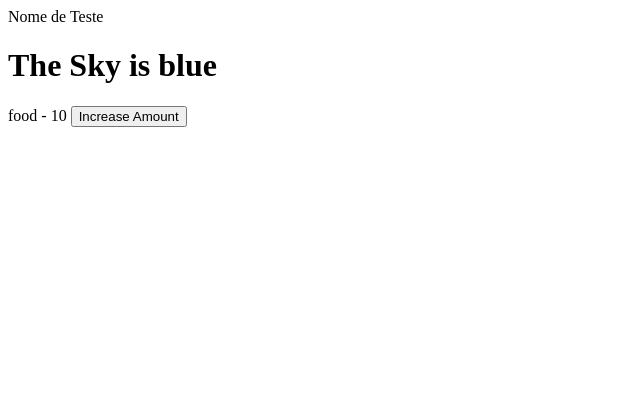
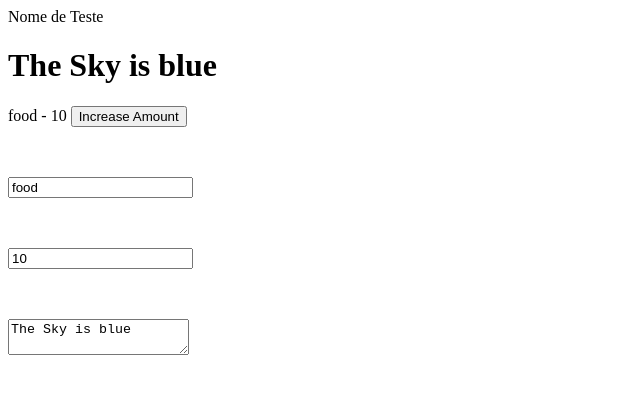
Before and after one commit to nicolasceccato/angularJs, a plain HTML site: page spa with angular/index.html in a window 1280 px wide. Shown: the whole page, without its empty margins (0-640 px from the left). Drawn offline with nearby package versions, Linux system fonts and the light colour scheme.

Commit message:
upgrade(html) - atualizando model e view simult.

```diff
--- a/spa with angular/index.html
+++ b/spa with angular/index.html
@@ -15,6 +15,16 @@
 
     {{expense.description}} - {{expense.amount}}
     <button ng-click="increaseAmount()">Increase Amount</button>
+    <div style="margin-top: 50px;">
+        <input ng-model="expense.description" type="text">
+    </div>
+    <div style="margin-top: 50px;">
+        <input ng-model="expense.amount" type="number">
+    </div>
+    <div style="margin-top: 50px;">
+        <textarea ng-model="phrase"></textarea>
+
+    </div>
 </body>
 
 </html>
```
